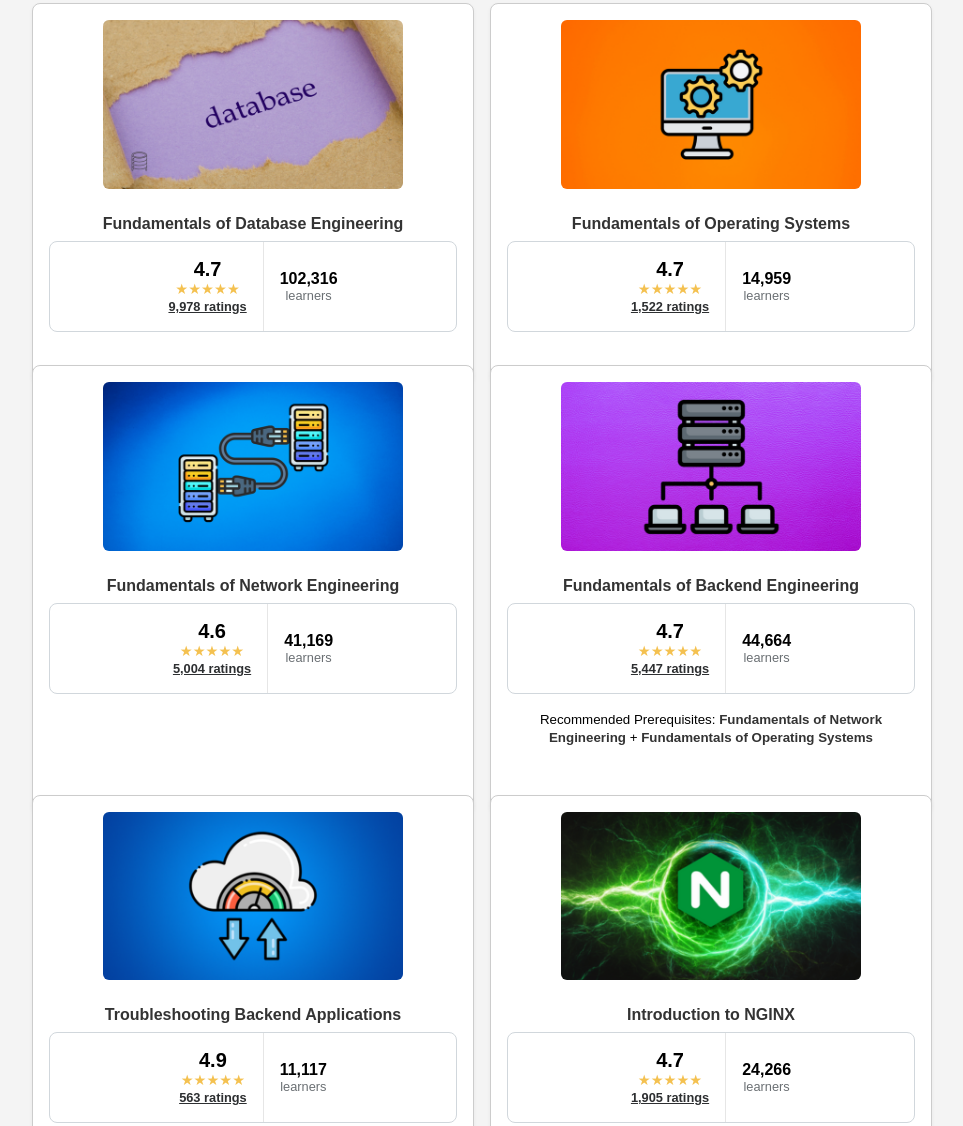
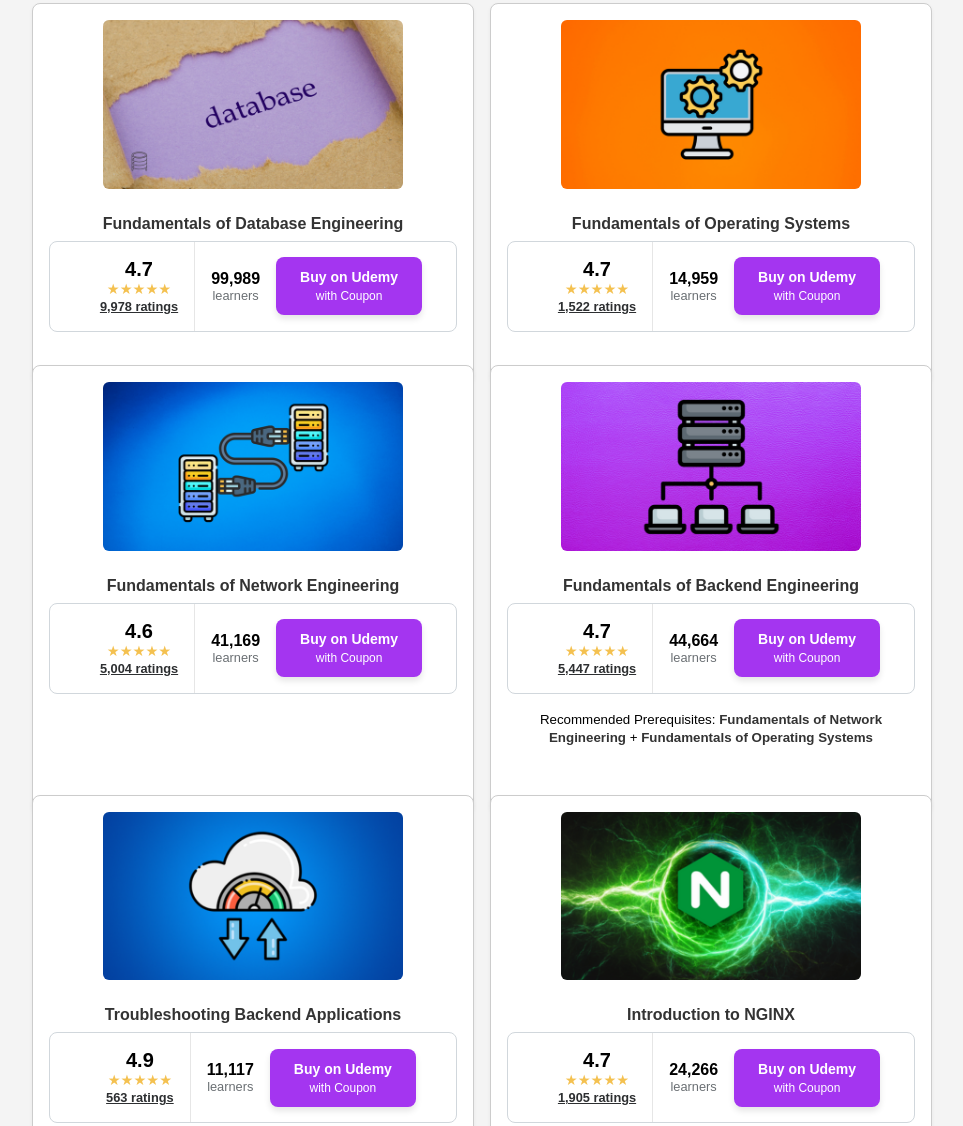
Before and after one commit to hnasr/all-courses, a plain HTML site: page index.html in a window 1280 px wide. Shown: the part 21-1147 px from the top of the page, without its empty margins (158-1121 px from the left). Drawn offline with Linux system fonts and the light colour scheme.

Commit message:
add buy button

```diff
--- a/index.html
+++ b/index.html
@@ -95,6 +95,34 @@
       font-size: 0.8rem;
       color: #6a6f73;
     }
+
+    .buy-button {
+      background-color: #A435F0; /* Udemy purple */
+      color: white;
+      padding: 12px 24px;
+      font-size: 14px;
+      font-weight: bold;
+      border: none;
+      border-radius: 8px;
+      cursor: pointer;
+      box-shadow: 0 4px 6px rgba(0, 0, 0, 0.1);
+      transition: background-color 0.3s ease;
+      display: flex;
+      flex-direction: column;
+      align-items: center;
+    }
+
+    .buy-button:hover {
+      background-color: #892cdc;
+    }
+
+    .coupon-text {
+      font-size: 12px;
+      font-weight: normal;
+      margin-top: 4px;
+    }
+
+
   </style>
 </head>
 <body>
@@ -111,8 +139,16 @@
           <a href="#">9,978 ratings</a>
         </div>
         <div class="learners">
-          <div class="count">102,316</div>
+          <div class="count">99,989</div>
           <div class="label">learners</div>
+        </div>
+        <div>
+          <form action="https://databases.win">
+          <button type="submit" class="buy-button">
+            Buy on Udemy
+            <span class="coupon-text">with Coupon</span>
+          </button>
+        </form>
         </div>
       </div>
     </div>
@@ -132,6 +168,14 @@
           <div class="count">14,959</div>
           <div class="label">learners</div>
         </div>
+        <div>
+          <form action="https://oscourse.win">
+          <button type="submit" class="buy-button">
+            Buy on Udemy
+            <span class="coupon-text">with Coupon</span>
+          </button>
+        </form>
+        </div>
       </div>
     </div>
 
@@ -150,6 +194,14 @@
           <div class="count">41,169</div>
           <div class="label">learners</div>
         </div>
+        <div>
+          <form action="https://network.husseinnasser.com">
+          <button type="submit" class="buy-button">
+            Buy on Udemy
+            <span class="coupon-text">with Coupon</span>
+          </button>
+        </form>
+        </div>
       </div>
     </div>
 
@@ -167,6 +219,14 @@
         <div class="learners">
           <div class="count">44,664</div>
           <div class="label">learners</div>
+        </div>
+        <div>
+          <form action="https://backend.win">
+          <button type="submit" class="buy-button">
+            Buy on Udemy
+            <span class="coupon-text">with Coupon</span>
+          </button>
+        </form>
         </div>
       </div>
       <p><small>Recommended Prerequisites: <a href="#network">Fundamentals of Network Engineering</a> + <a href="#os">Fundamentals of Operating Systems</a></small></p>
@@ -188,6 +248,14 @@
           <div class="count">11,117</div>
           <div class="label">learners</div>
         </div>
+        <div>
+          <form action="https://performance.husseinnasser.com">
+          <button type="submit" class="buy-button">
+            Buy on Udemy
+            <span class="coupon-text">with Coupon</span>
+          </button>
+        </form>
+        </div>
       </div>
       <p><small>Recommended Prerequisites: <a href="#backend">Backend Engineering</a></small></p>
 
@@ -207,6 +275,14 @@
         <div class="learners">
           <div class="count">24,266</div>
           <div class="label">learners</div>
+        </div>
+        <div>
+          <form action="https://nginx.husseinnasser.com">
+          <button type="submit" class="buy-button">
+            Buy on Udemy
+            <span class="coupon-text">with Coupon</span>
+          </button>
+        </form>
         </div>
       </div>
       <p><small>Recommended Prerequisites: <a href="#backend">Backend Engineering</a></small></p>
@@ -228,6 +304,14 @@
           <div class="count">2,476</div>
           <div class="label">learners</div>
         </div>
+        <div>
+          <form action="https://node.win">
+          <button type="submit" class="buy-button">
+            Buy on Udemy
+            <span class="coupon-text">with Coupon</span>
+          </button>
+        </form>
+        </div>
       </div>
       <p><small>Recommended Prerequisites: <a href="#os">Operating Systems</a></small></p>
 
@@ -248,6 +332,14 @@
           <div class="count">31,712</div>
           <div class="label">learners</div>
         </div>
+        <div>
+          <form action="https://python.husseinnasser.com">
+          <button type="submit" class="buy-button">
+            Buy on Udemy
+            <span class="coupon-text">with Coupon</span>
+          </button>
+        </form>
+        </div>
       </div>
     </div>
   </div>
```
